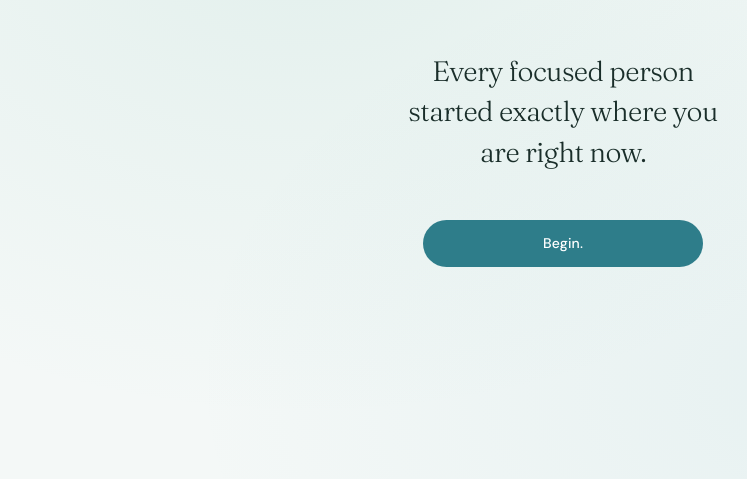
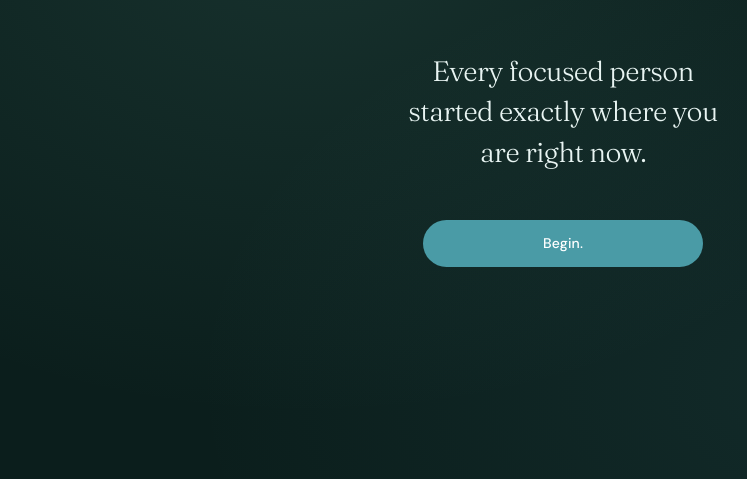
Before and after one commit to chanchaljetha1/focus-and-flow, a Next.js app: page / in a window 1280 px wide. Shown: the part 241-720 px from the top of the page, without its empty margins (77-824 px from the left). Built offline with nearby package versions, Linux system fonts and the light colour scheme.

Commit message:
feat: dark mode by default, light mode via data-theme toggle

```diff
--- a/src/app/globals.css
+++ b/src/app/globals.css
@@ -35,10 +35,18 @@
   --ff-ink-soft:  #3D5452;
   --ff-ink-muted: #6B8280;
 
-  /* System */
-  --ff-surface: #FFFFFF;
-  --ff-bg:      #F4F8F7;
+  /* System — dark by default */
+  --ff-surface: #132220;
+  --ff-bg:      #0B1E1C;
   --ff-white:   #FFFFFF;
+
+  /* Dark text/accent overrides (default) */
+  --ff-ink:       #E8F4F2;
+  --ff-ink-soft:  #9FC4BE;
+  --ff-ink-muted: #6B9E98;
+  --ff-ocean-100: #1A3A40;
+  --ff-ocean-400: #5BAAB4;
+  --ff-ocean-600: #4A9BA6;
 
   /* Spacing Scale (4px grid) */
   --ff-space-1:  4px;
@@ -72,17 +80,16 @@
   --ff-ease-fade:     400ms ease;
 }
 
-@media (prefers-color-scheme: dark) {
-  :root {
-    --ff-bg:        #0B1E1C;
-    --ff-surface:   #132220;
-    --ff-ink:       #E8F4F2;
-    --ff-ink-soft:  #9FC4BE;
-    --ff-ink-muted: #6B9E98;
-    --ff-ocean-100: #1A3A40;
-    --ff-ocean-400: #5BAAB4;
-    --ff-ocean-600: #4A9BA6;
-  }
+/* Light mode — activated by toggle (data-theme="light") */
+[data-theme="light"] {
+  --ff-bg:        #F4F8F7;
+  --ff-surface:   #FFFFFF;
+  --ff-ink:       #1A2E2A;
+  --ff-ink-soft:  #3D5452;
+  --ff-ink-muted: #6B8280;
+  --ff-ocean-100: #D6ECEF;
+  --ff-ocean-400: #5BAAB4;
+  --ff-ocean-600: #2E7D8A;
 }
 
 *,
--- a/src/app/layout.tsx
+++ b/src/app/layout.tsx
@@ -30,6 +30,7 @@ export default function RootLayout({
   return (
     <html
       lang="en"
+      data-theme="dark"
       className={`${fraunces.variable} ${dmSans.variable} h-full antialiased`}
     >
       <body className="min-h-full">{children}</body>
```
